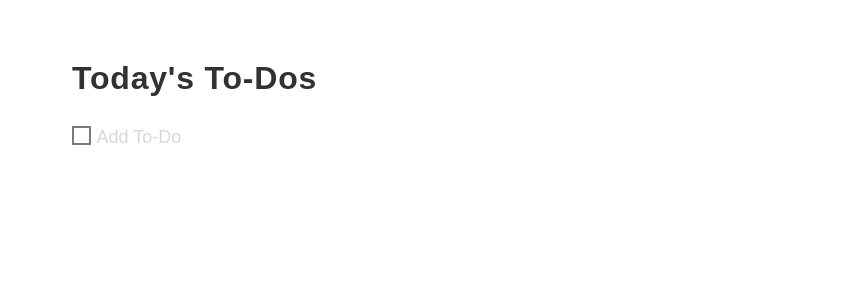
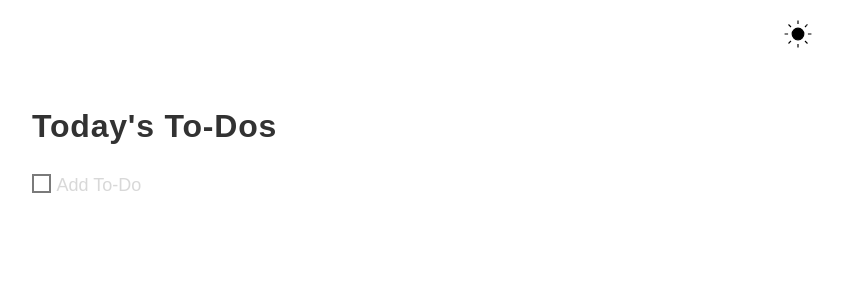
Before and after one commit to aakindel/to-do-today, a Next.js app: page / in a window 1280 px wide. Shown: the top 300 px of the page, without its empty margins (198-1041 px from the left). Built offline with nearby package versions, Linux system fonts and the light colour scheme.

Commit message:
add global container and darkModeToggle

```diff
--- a/components/App.js
+++ b/components/App.js
@@ -571,7 +571,7 @@ export default function App() {
 
 
   return (
-    <div className={styles.page_container}>
+    <div className="container">
       <div contentEditable="true" className={styles.page_title}
         suppressContentEditableWarning={true}
         placeholder="Untitled">Today's To-Dos</div>
--- /dev/null
+++ b/components/darkModeToggle.js
@@ -0,0 +1,142 @@
+// Toggle from https://github.com/JoseRFelix/react-toggle-dark-mode
+
+import * as React from 'react';
+import { useSpring, animated } from 'react-spring';
+
+export const defaultProperties = {
+  dark: {
+    circle: {
+      r: 9,
+    },
+    mask: {
+      cx: '50%',
+      cy: '23%',
+    },
+    svg: {
+      transform: 'rotate(40deg)',
+    },
+    lines: {
+      opacity: 0,
+    },
+  },
+  light: {
+    circle: {
+      r: 5,
+    },
+    mask: {
+      cx: '100%',
+      cy: '0%',
+    },
+    svg: {
+      transform: 'rotate(90deg)',
+    },
+    lines: {
+      opacity: 1,
+    },
+  },
+  // springConfig: { mass: 4, tension: 250, friction: 35 },
+  springConfig: { mass: 4, tension: 450, friction: 0, clamp: true }
+};
+
+let REACT_TOGGLE_DARK_MODE_GLOBAL_ID = 0;
+
+export const DarkModeSwitch = ({
+  onChange,
+  children,
+  checked = false,
+  size = 28,
+  animationProperties = defaultProperties,
+  moonColor = 'gray',
+  sunColor = 'black',
+  style,
+  ...rest
+}) => {
+  const [id, setId] = React.useState(0);
+
+  React.useEffect(() => {
+    REACT_TOGGLE_DARK_MODE_GLOBAL_ID += 1;
+    setId(REACT_TOGGLE_DARK_MODE_GLOBAL_ID);
+  }, [setId]);
+
+  const properties = React.useMemo(() => {
+    if (animationProperties !== defaultProperties) {
+      return Object.assign(defaultProperties, animationProperties);
+    }
+
+    return animationProperties;
+  }, [animationProperties]);
+
+  const { circle, svg, lines, mask } = properties[checked ? 'dark' : 'light'];
+
+  const svgContainerProps = useSpring({
+    ...svg,
+    config: animationProperties.springConfig,
+  });
+  const centerCircleProps = useSpring({
+    ...circle,
+    config: animationProperties.springConfig,
+  });
+  const maskedCircleProps = useSpring({
+    ...mask,
+    config: animationProperties.springConfig,
+  });
+  const linesProps = useSpring({
+    ...lines,
+    config: animationProperties.springConfig,
+  });
+
+  const toggle = () => onChange(!checked);
+
+  const uniqueMaskId = `circle-mask-${id}`;
+
+  return (
+    <animated.svg
+      xmlns="http://www.w3.org/2000/svg"
+      width={size}
+      height={size}
+      viewBox="0 0 24 24"
+      color={checked ? moonColor : sunColor}
+      fill="none"
+      strokeWidth={'1'}
+      strokeLinecap="square"
+      strokeLinejoin="square"
+      stroke="currentColor"
+      onClick={toggle}
+      style={{
+        cursor: 'pointer',
+        ...svgContainerProps,
+        ...style,
+      }}
+      {...rest}
+    >
+      <mask id={uniqueMaskId}>
+        <rect x="0" y="0" width="100%" height="100%" fill="white" />
+        <animated.circle
+          // @ts-ignore
+          style={maskedCircleProps}
+          r="8"
+          fill="black"
+        />
+      </mask>
+
+      <animated.circle
+        cx="12"
+        cy="12"
+        fill={checked ? moonColor : sunColor}
+        // @ts-ignore
+        style={centerCircleProps}
+        mask={`url(#${uniqueMaskId})`}
+      />
+      <animated.g stroke="currentColor" style={linesProps}>
+        <line x1="12" y1="1" x2="12" y2="3" />
+        <line x1="12" y1="21" x2="12" y2="23" />
+        <line x1="4.22" y1="4.22" x2="5.64" y2="5.64" />
+        <line x1="18.36" y1="18.36" x2="19.78" y2="19.78" />
+        <line x1="1" y1="12" x2="3" y2="12" />
+        <line x1="21" y1="12" x2="23" y2="12" />
+        <line x1="4.22" y1="19.78" x2="5.64" y2="18.36" />
+        <line x1="18.36" y1="5.64" x2="19.78" y2="4.22" />
+      </animated.g>
+    </animated.svg>
+  );
+};
--- a/package.json
+++ b/package.json
@@ -13,6 +13,7 @@
     "next": "11.0.1",
     "react": "17.0.2",
     "react-dom": "17.0.2",
+    "react-spring": "^9.2.4",
     "uuid": "^8.3.2"
   },
   "devDependencies": {
--- a/pages/index.js
+++ b/pages/index.js
@@ -1,8 +1,25 @@
 import Head from 'next/head'
 import dynamic from 'next/dynamic'
+import { useState } from 'react';
+import { DarkModeSwitch } from '../components/darkModeToggle';
 const App = dynamic(() => import('../components/App'), {
   ssr: false
 })
+
+const DarkModeToggle = () => {
+  const [isDarkMode, setDarkMode] = useState(false);
+
+  const toggleDarkMode = (checked) => {
+    setDarkMode(checked);
+  };
+
+  return (
+    <DarkModeSwitch
+      checked={isDarkMode}
+      onChange={toggleDarkMode}
+    />
+  );
+};
 
 export default function Home() {
   return (
@@ -14,6 +31,12 @@ export default function Home() {
         <link rel="icon" href="/favicon.ico" />
       </Head>
 
+      <nav className="container dmt-nav">
+        <DarkModeToggle />
+      </nav>
+
+      <div className="spacer"></div>
+
       <App />
     </>
   )
--- a/styles/globals.css
+++ b/styles/globals.css
@@ -13,3 +13,18 @@ a {
 * {
   box-sizing: border-box;
 }
+
+.container {
+  margin: 0 auto;
+  max-width: 820px;
+}
+
+.dmt-nav {
+  display: flex;
+  justify-content: flex-end;
+  padding: 20px 40px;
+}
+
+.spacer {
+  margin-bottom: 40px;
+}
```
Also changed, not shown: 1 other file (tests, documents, lock files or other folders).
